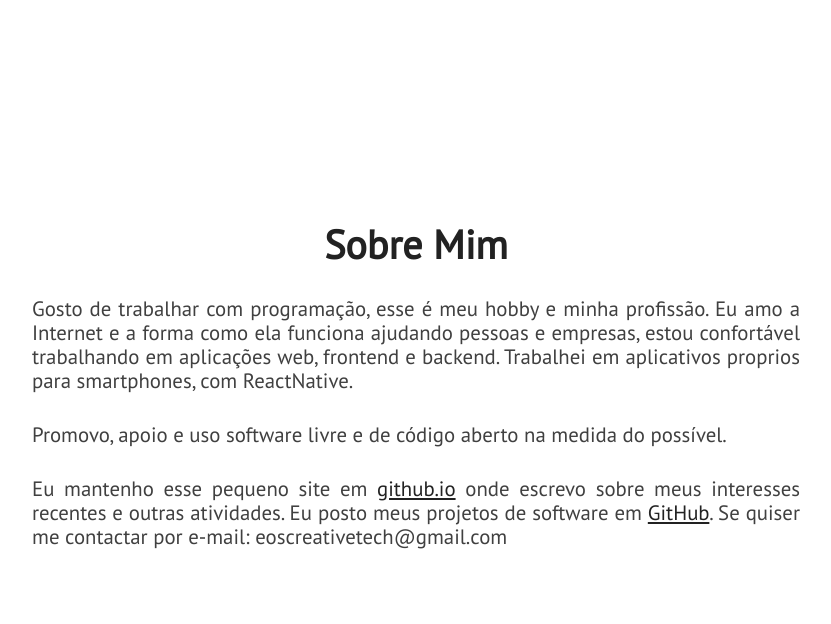
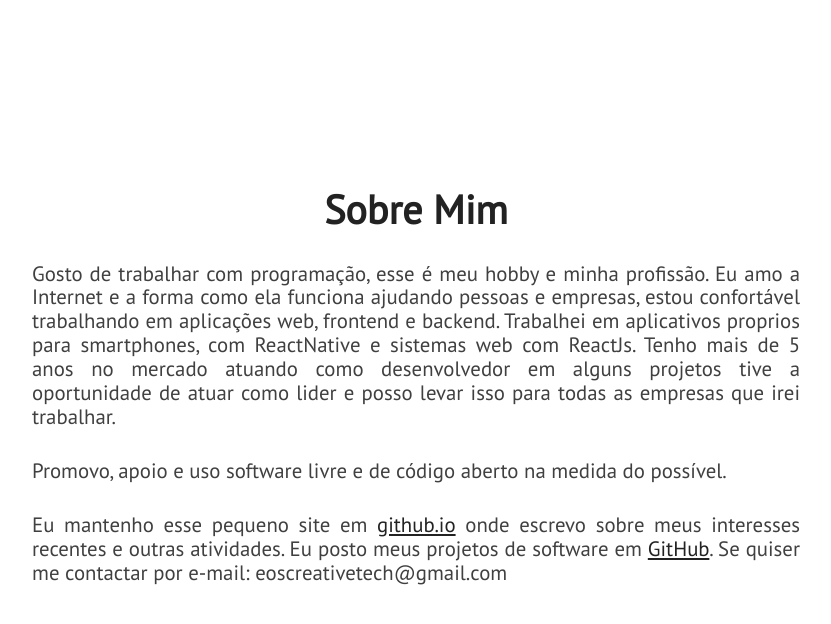
Before and after one commit to DiksonRodrigues/DiksonRodrigues.github.io, a Jekyll site: the page built from index.html, in a window 1280 px wide and 900 px high, scrolled down 1030 px. Shown: the top 624 px of the window, without its empty margins (224-1055 px from the left). Built offline with Jekyll 4.4.1, drawn with Linux system fonts in a browser that asks for light colours; nearby versions of some CDN libraries.

Commit message:
sobre ok

```diff
--- a/_includes/about.html
+++ b/_includes/about.html
@@ -3,7 +3,7 @@
         <div id="about-text">
             <div class="section-heading">Sobre Mim</div>
             <p class="paragraph-text justify-text">
-                Gosto de trabalhar com programação, esse é meu hobby e minha profissão. Eu amo a Internet e a forma como ela funciona ajudando pessoas e empresas, estou confortável trabalhando em aplicações web, frontend e backend. Trabalhei em aplicativos proprios para smartphones, com ReactNative.
+                Gosto de trabalhar com programação, esse é meu hobby e minha profissão. Eu amo a Internet e a forma como ela funciona ajudando pessoas e empresas, estou confortável trabalhando em aplicações web, frontend e backend. Trabalhei em aplicativos proprios para smartphones, com ReactNative e sistemas web com ReactJs. Tenho mais de 5 anos no mercado atuando como desenvolvedor em alguns projetos tive a oportunidade de atuar como lider e posso levar isso para todas as empresas que irei trabalhar.
             </p>
             <p class="paragraph-text justify-text">
                 Promovo, apoio e uso software livre e de código aberto na medida do possível.
```
